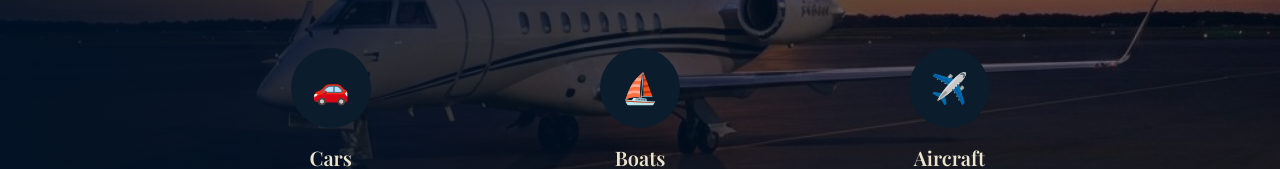
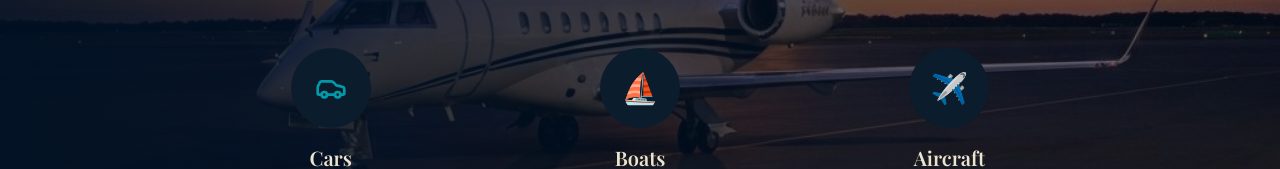
Before and after one commit to davisbryan595-lang/Blue-Horizon, a Next.js app: page / in a window 1280 px wide. Shown: the part 458-627 px from the top of the page. Built offline with nearby package versions, Linux system fonts and the light colour scheme; a web font is replaced by a local one.

Commit message:
Update hero category icons to Lucide components
cgen-dfb0d4b9aa1c4730bec9696863092a50

```diff
--- a/components/hero-section.tsx
+++ b/components/hero-section.tsx
@@ -39,7 +39,7 @@ export function HeroSection() {
           <div className="grid grid-cols-1 md:grid-cols-3 gap-8 mt-16">
             <div className="text-center group">
               <div className="w-20 h-20 mx-auto mb-4 rounded-full bg-card flex items-center justify-center group-hover:bg-primary/20 transition-colors">
-                <span className="text-3xl">🚗</span>
+                <Car className="w-8 h-8 text-primary" />
               </div>
               <h3 className="text-xl font-serif font-semibold text-foreground mb-2">Cars</h3>
               <p className="text-muted-foreground">Premium automotive detailing</p>
```
